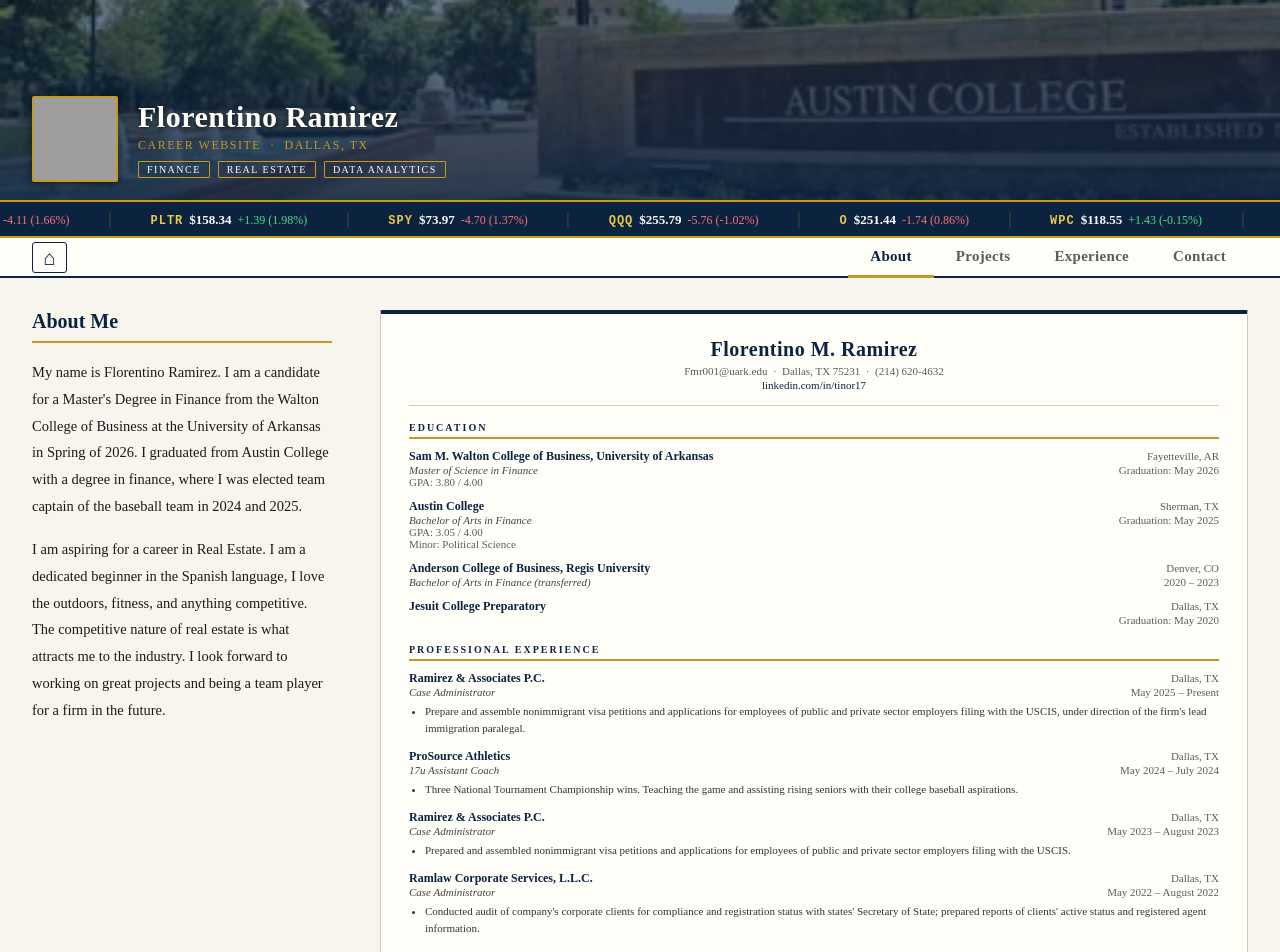
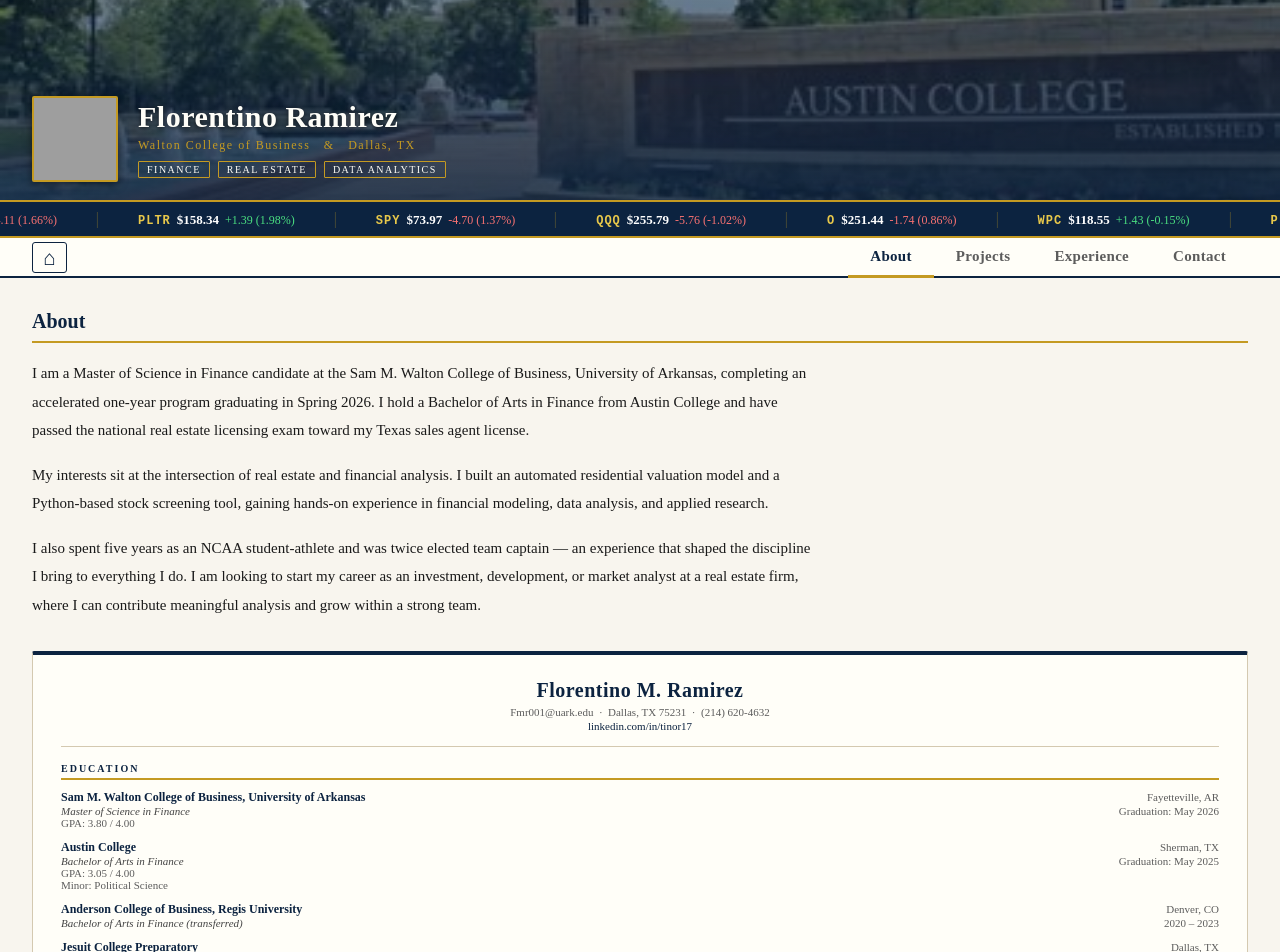
Before and after one commit to floramirez17-baseball/Tino_Portfolio, a React (Vite) app: page / in a window 1280 px wide. Shown: the part 60-1012 px from the top of the page. Built offline with nearby package versions, Linux system fonts and the light colour scheme; grey boxes are pictures that could not be loaded.

Commit message:
About Section Overhaul 2.0: Update resume and fix IOS viewing error

```diff
--- a/src/components/Header.jsx
+++ b/src/components/Header.jsx
@@ -66,9 +66,9 @@ export default function Header() {
           <div style={{
             fontSize: 12, color: '#C49A22', marginTop: 4,
             fontFamily: '"Times New Roman", Times, serif',
-            letterSpacing: 1.5, textTransform: 'uppercase',
+            letterSpacing: 1.5,
           }}>
-            Career Website &nbsp;·&nbsp; Dallas, TX
+            Walton College of Business &nbsp; & &nbsp; Dallas, TX
           </div>
           <div style={{ marginTop: 8, display: 'flex', gap: 8 }}>
             {['Finance', 'Real Estate', 'Data Analytics'].map(t => (
--- a/src/tabs/About.jsx
+++ b/src/tabs/About.jsx
@@ -118,10 +118,11 @@ function Resume() {
         <ExpEntry
           org="Ramirez & Associates P.C."
           location="Dallas, TX"
-          role="Case Administrator"
+          role="Case Manager / Research Analyst"
           dates="May 2025 – Present"
           bullets={[
-            'Prepare and assemble nonimmigrant visa petitions and applications for employees of public and private sector employers filing with the USCIS, under direction of the firm\'s lead immigration paralegal.',
+            'Prepare nonimmigrant visa petitions and applications for employees of public and private sector employers for filing with the USCIS, under direction of firm\'s lead immigration paralegal.',
+            'Research publicly accessible data related to online privacy policies and industry standards for intracompany risk tolerances, for general application by firm\'s attorneys.',
           ]}
         />
         <ExpEntry
@@ -145,7 +146,7 @@ function Resume() {
         <ExpEntry
           org="Ramlaw Corporate Services, L.L.C."
           location="Dallas, TX"
-          role="Case Administrator"
+          role="Registered Agent Coordinator"
           dates="May 2022 – August 2022"
           bullets={[
             'Conducted audit of company\'s corporate clients for compliance and registration status with states\' Secretary of State; prepared reports of clients\' active status and registered agent information.',
@@ -160,7 +161,7 @@ function Resume() {
           role="Active Member"
           dates="August 2025 – Present"
           bullets={[
-            'Meets with business executives to discuss corporate finance, investment strategies, and real estate.',
+            'Meets with business executives to discuss topics pertaining to the different facets of finance, including corporate finance, investment strategies, and management and real estate strategies.',
           ]}
         />
         <ExpEntry
@@ -169,7 +170,7 @@ function Resume() {
           role="Licensure Candidate"
           dates="Spring 2026"
           bullets={[
-            'Completed 180 classroom hours; passed National Exam 2025–2026 in pursuit of future brokerage opportunities.',
+            'Full online education of Texas real estate sales; passed National Exam 2025–2026 in pursuit of future brokerage opportunities.',
           ]}
         />
         <ExpEntry
@@ -194,7 +195,7 @@ function Resume() {
       {/* Skills */}
       <ResumeSection title="Skills & Interests">
         <div style={{ fontSize: 11, lineHeight: 1.7, color: '#333' }}>
-          <div><strong>Skills:</strong> Microsoft Excel, Python, Streamlit, Legal Compliance Platforms, Analytical Writing</div>
+          <div><strong>Skills:</strong> Microsoft Excel, Python, Legal Compliance Platforms, Analytical Writing</div>
           <div style={{ marginTop: 4 }}><strong>Interests:</strong> Mountain Biking, Hunting, Weightlifting, Coaching Baseball</div>
         </div>
       </ResumeSection>
@@ -226,31 +227,34 @@ function Resume() {
 
 export default function About() {
   return (
-    <div style={{ display: 'flex', gap: '3rem', alignItems: 'flex-start', fontFamily: '"Times New Roman", Times, serif' }}>
+    <div style={{ fontFamily: '"Times New Roman", Times, serif' }}>
 
-      {/* Left — About text */}
-      <div style={{ flex: '0 0 300px', maxWidth: 300 }}>
+      {/* About text — above resume */}
+      <div style={{ marginBottom: '2rem' }}>
         <h2 style={{ marginTop: 0, color: navy, fontSize: 20, borderBottom: `2px solid ${gold}`, paddingBottom: 8, marginBottom: 16 }}>
-          About Me
+          About
         </h2>
-        <p style={{ fontSize: 14.5, lineHeight: 1.85, color: '#1A1A1A', margin: 0 }}>
-          My name is Florentino Ramirez. I am a candidate for a Master's Degree in Finance
-          from the Walton College of Business at the University of Arkansas in Spring of 2026.
-          I graduated from Austin College with a degree in finance, where I was elected team
-          captain of the baseball team in 2024 and 2025.
+        <p style={{ fontSize: 15, lineHeight: 1.9, color: '#1A1A1A', margin: 0, maxWidth: 780 }}>
+          I am a Master of Science in Finance candidate at the Sam M. Walton College of Business,
+          University of Arkansas, completing an accelerated one-year program graduating in Spring
+          2026. I hold a Bachelor of Arts in Finance from Austin College and have passed the
+          national real estate licensing exam toward my Texas sales agent license.
         </p>
-        <p style={{ fontSize: 14.5, lineHeight: 1.85, color: '#1A1A1A', marginTop: 16 }}>
-          I am aspiring for a career in Real Estate. I am a dedicated beginner in the Spanish
-          language, I love the outdoors, fitness, and anything competitive. The competitive
-          nature of real estate is what attracts me to the industry. I look forward to working
-          on great projects and being a team player for a firm in the future.
+        <p style={{ fontSize: 15, lineHeight: 1.9, color: '#1A1A1A', margin: '16px 0 0', maxWidth: 780 }}>
+          My interests sit at the intersection of real estate and financial analysis. I built an
+          automated residential valuation model and a Python-based stock screening tool, gaining
+          hands-on experience in financial modeling, data analysis, and applied research.
+        </p>
+        <p style={{ fontSize: 15, lineHeight: 1.9, color: '#1A1A1A', margin: '16px 0 0', maxWidth: 780 }}>
+          I also spent five years as an NCAA student-athlete and was twice elected team captain —
+          an experience that shaped the discipline I bring to everything I do. I am looking to
+          start my career as an investment, development, or market analyst at a real estate firm,
+          where I can contribute meaningful analysis and grow within a strong team.
         </p>
       </div>
 
-      {/* Right — Resume */}
-      <div style={{ flex: 1, minWidth: 0 }}>
-        <Resume />
-      </div>
+      {/* Resume — below about text */}
+      <Resume />
 
     </div>
   )
--- a/src/tabs/Projects.jsx
+++ b/src/tabs/Projects.jsx
@@ -1,9 +1,9 @@
 import { useState, useEffect } from 'react'
 
 const PROJECT_TABS = [
-  'Real Estate Finance Final Project',
+  'Real Estate Finance',
   "Should AVM's Replace Human Appraisers?",
-  '2025 AI Bubble Research',
+  'AI Bubble Research',
   'Stock Analysis App',
   'Downloads',
 ]
@@ -454,7 +454,7 @@ function StockAnalysisApp() {
 
 /* ── Main component ──────────────────────────────── */
 export default function Projects() {
-  const [proj, setProj] = useState('Real Estate Finance Final Project')
+  const [proj, setProj] = useState('Real Estate Finance')
 
   return (
     <div>
@@ -472,7 +472,7 @@ export default function Projects() {
       </div>
 
       {/* Real Estate Finance */}
-      {proj === 'Real Estate Finance Final Project' && (
+      {proj === 'Real Estate Finance' && (
         <div style={{ fontFamily: '"Times New Roman", Times, serif', maxWidth: 820, margin: '0 auto' }}>
           <div style={mastheadTop}>
             <span style={mastheadLabel}>Walton College of Business</span>
@@ -517,7 +517,7 @@ export default function Projects() {
 
       {proj === "Should AVM's Replace Human Appraisers?" && <AVMPaper />}
 
-      {proj === '2025 AI Bubble Research' && <AIBubbleProject />}
+      {proj === 'AI Bubble Research' && <AIBubbleProject />}
 
       {proj === 'Stock Analysis App' && <StockAnalysisApp />}
 
```
